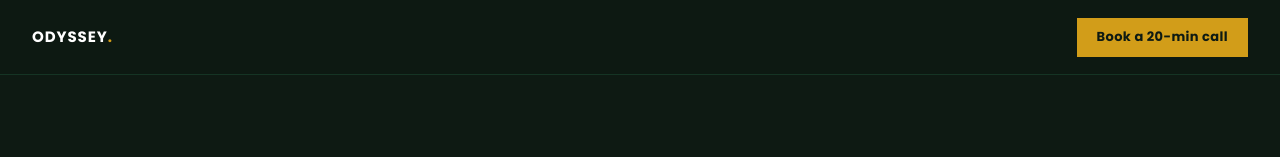
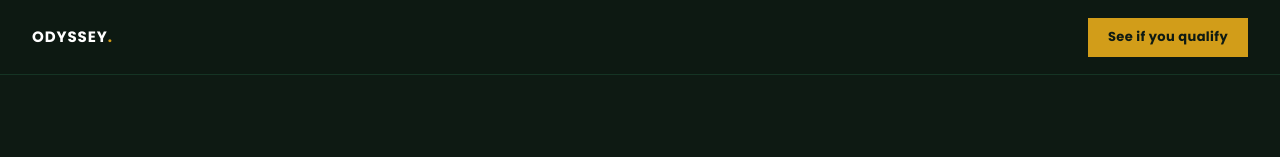
Before and after one commit to odysseyaccount/solar-lp, a plain HTML site: page index.html in a window 1280 px wide. Shown: the top 157 px of the page. Drawn offline with Linux system fonts and the light colour scheme.

Commit message:
Fix nav CTA to 'See if you qualify'

```diff
--- a/index.html
+++ b/index.html
@@ -763,7 +763,7 @@
   <!-- NAV -->
   <nav class="nav">
     <a href="/" class="nav-logo">ODYSSEY<span>.</span></a>
-    <a href="#book" class="btn">Book a 20-min call</a>
+    <a href="#book" class="btn">See if you qualify</a>
   </nav>
 
 
```
